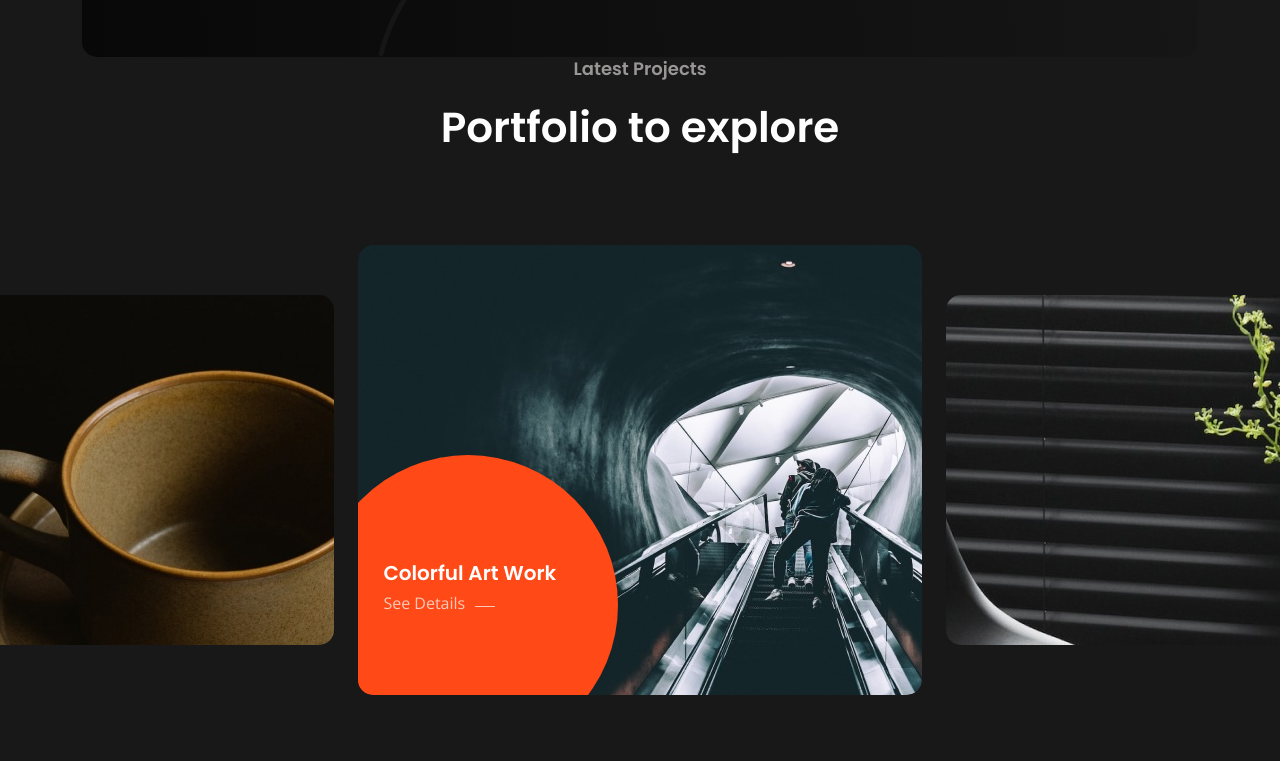
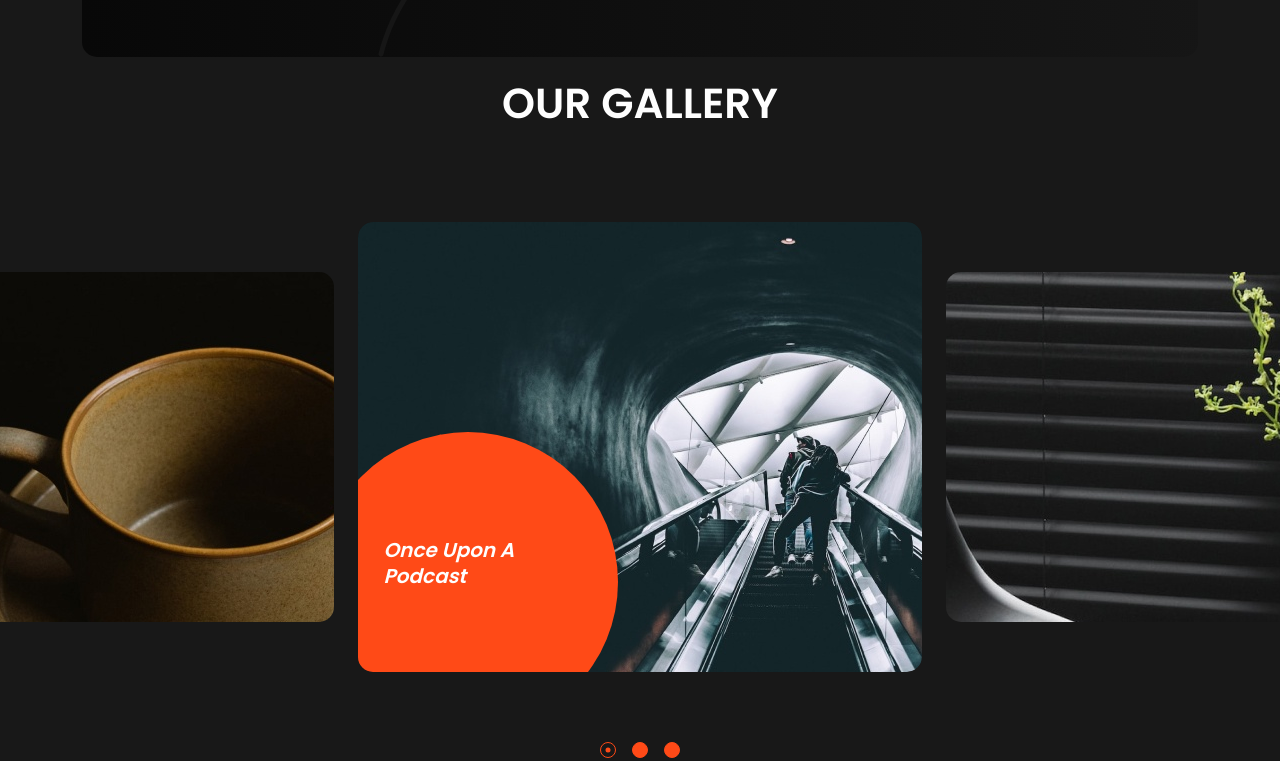
Before and after one commit to wachera-g/webwiam, a plain HTML site: page eternityweb/index.html in a window 1280 px wide. Shown: the part 1065-1826 px from the top of the page. Drawn offline with nearby package versions, Linux system fonts and the light colour scheme; files that its build step writes are made by us from their sources; files whose address does not match are found by name.

Commit message:
Hid the award section.

```diff
--- a/eternityweb/index.html
+++ b/eternityweb/index.html
@@ -353,8 +353,8 @@
     <section>
       <div class="container">
         <div class="cs-section_heading cs-style1 text-center">
-          <h3 class="cs-section_subtitle">Latest Projects</h3>
-          <h2 class="cs-section_title wow fadeInUp" data-wow-duration="0.8s" data-wow-delay="0.2s"> Portfolio to explore </h2>
+          <h3 class="cs-section_subtitle"></h3>
+          <h2 class="cs-section_title wow fadeInUp" data-wow-duration="0.8s" data-wow-delay="0.2s">OUR GALLERY</h2>
         </div>
       </div>
       <div class="cs-height_90 cs-height_lg_45"></div>
@@ -367,8 +367,7 @@
                 <div class="cs-portfolio_bg" data-src="assets/img/portfolio_1.jpeg"></div>
                 <div class="cs-portfolio_info">
                   <div class="cs-portfolio_info_bg cs-accent_bg"></div>
-                  <h2 class="cs-portfolio_title">Colorful Art Work</h2>
-                  <div class="cs-portfolio_subtitle">See Details</div>
+                  <h2 class="cs-portfolio_title"><i>Once Upon A Podcast</i></h2>
                 </div>
               </a>
             </div>
@@ -379,8 +378,7 @@
                 <div class="cs-portfolio_bg" data-src="assets/img/portfolio_2.jpeg"></div>
                 <div class="cs-portfolio_info">
                   <div class="cs-portfolio_info_bg cs-accent_bg"></div>
-                  <h2 class="cs-portfolio_title">Colorful Art Work</h2>
-                  <div class="cs-portfolio_subtitle">See Details</div>
+                  <h2 class="cs-portfolio_title"><i>Once Upon A Smile</i></h2>
                 </div>
               </a>
             </div>
@@ -391,8 +389,7 @@
                 <div class="cs-portfolio_bg" data-src="assets/img/portfolio_3.jpeg"></div>
                 <div class="cs-portfolio_info">
                   <div class="cs-portfolio_info_bg cs-accent_bg"></div>
-                  <h2 class="cs-portfolio_title">Colorful Art Work</h2>
-                  <div class="cs-portfolio_subtitle">See Details</div>
+                  <h2 class="cs-portfolio_title"><i>Once Upon A Pink Top</i></h2>
                 </div>
               </a>
             </div>
@@ -407,7 +404,7 @@
     <!-- End Latest Project -->
     <div class="cs-height_150 cs-height_lg_80"></div>
     <!-- Start Awards Text -->
-    <section class="cs-shape_wrap_2">
+    <!--section class="cs-shape_wrap_2">
       <div class="cs-shape_2">
         <div></div>
       </div>
@@ -450,7 +447,6 @@
                     <p>Desktop exelence</p>
                   </div>
                 </div>
-                <!-- .cs-slide -->
                 <div class="cs-slide">
                   <div class="cs-time_line cs-style1">
                     <h3 class="cs-accent_color">2020</h3>
@@ -466,7 +462,6 @@
                     <p>Mobile exelence</p>
                   </div>
                 </div>
-                <!-- .cs-slide -->
                 <div class="cs-slide">
                   <div class="cs-time_line cs-style1">
                     <h3 class="cs-accent_color">2019</h3>
@@ -482,7 +477,6 @@
                     <p>Desktop exelence</p>
                   </div>
                 </div>
-                <!-- .cs-slide -->
                 <div class="cs-slide">
                   <div class="cs-time_line cs-style1">
                     <h3 class="cs-accent_color">2020</h3>
@@ -498,16 +492,13 @@
                     <p>Mobile exelence</p>
                   </div>
                 </div>
-                <!-- .cs-slide -->
               </div>
             </div>
-            <!-- .cs-slider_container -->
             <div class="cs-pagination cs-style1 cs-hidden_desktop"></div>
           </div>
         </div>
-        <!-- .cs-slider -->
       </div>
-    </section>
+    </section-->
     <!-- End Awards Text -->
     <div class="cs-height_130 cs-height_lg_70"></div>
     <!-- Start General Text -->
```
